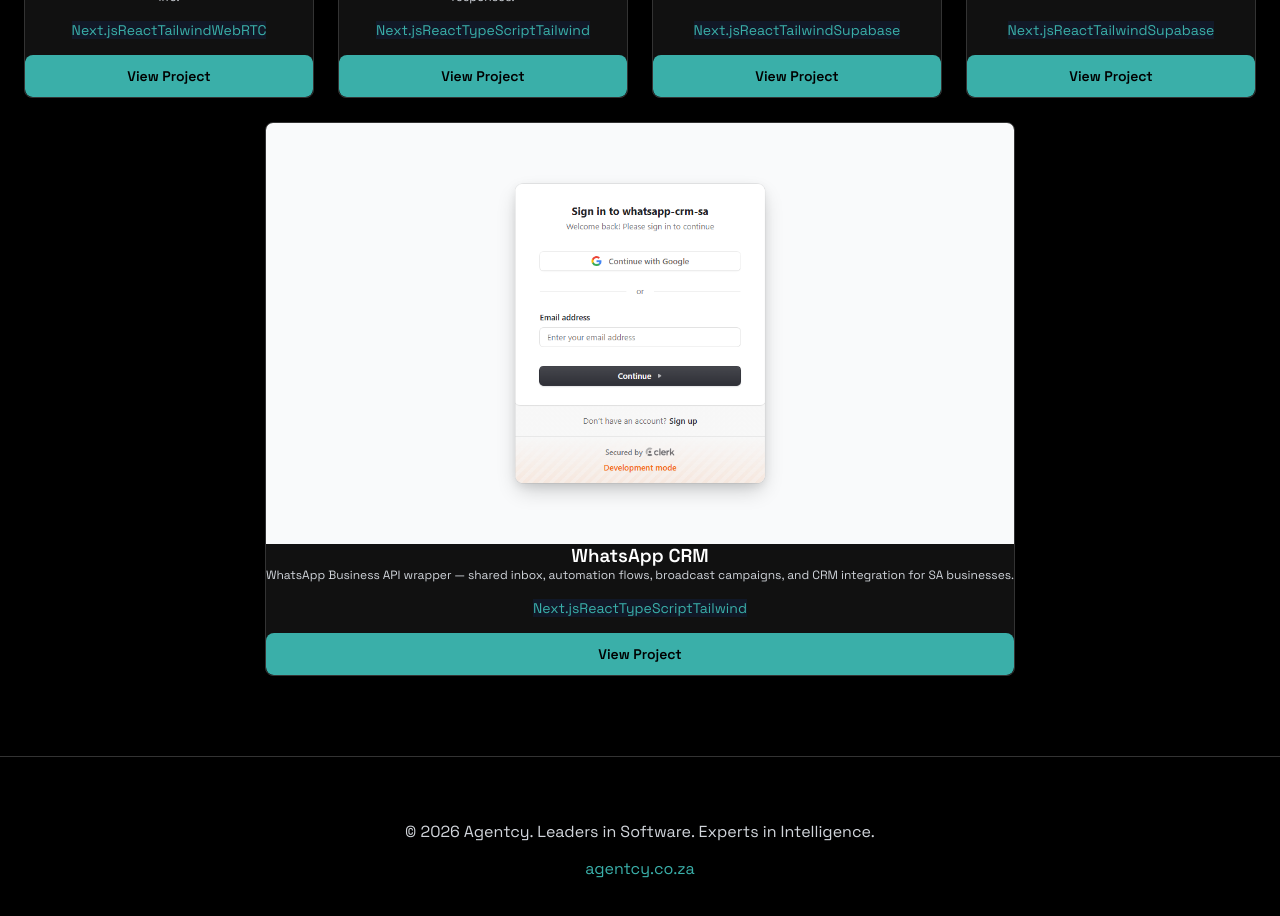
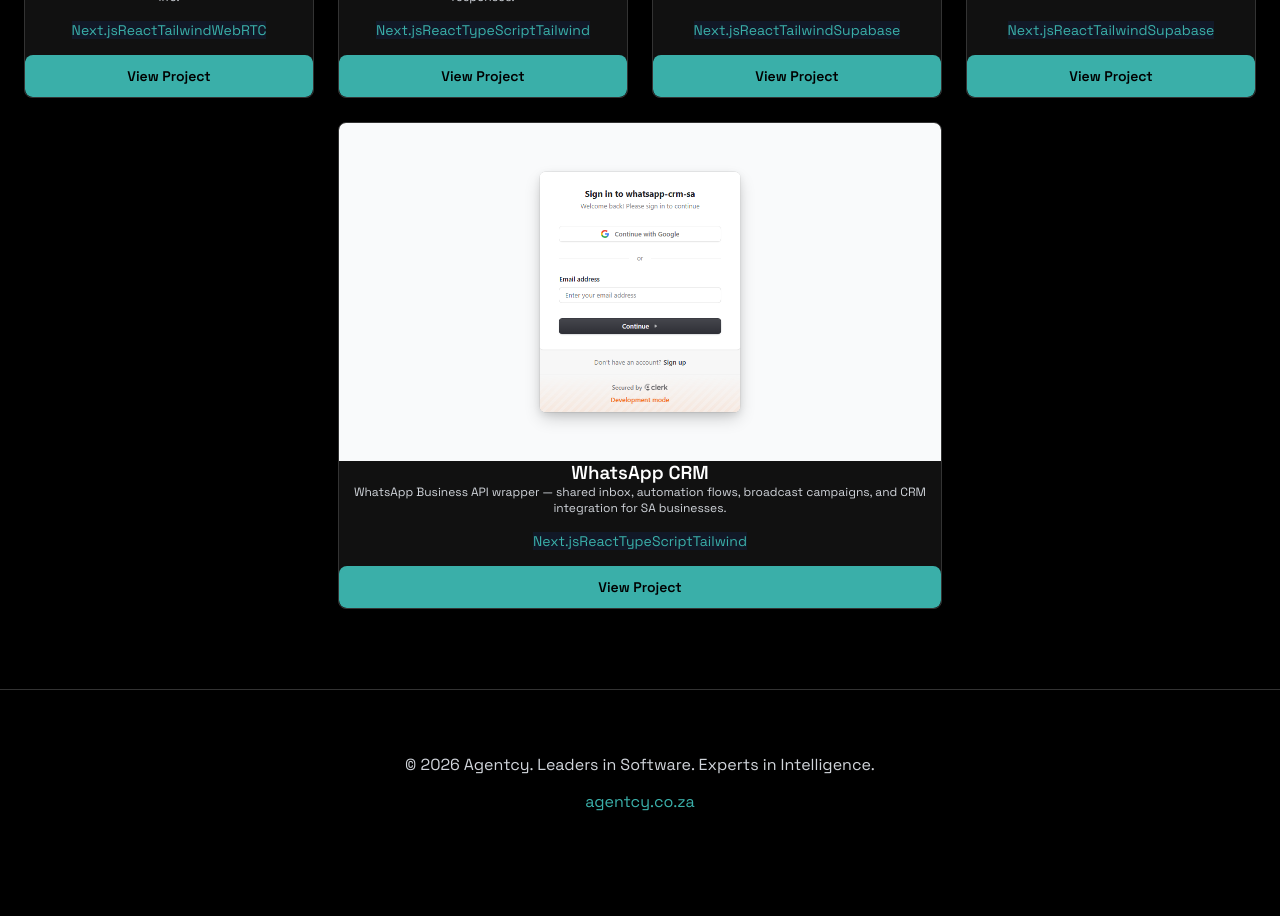
Before and after one commit to nathanfishhk-hue/Agentcy-portfolio-page, a React (Vite) app: page / in a window 1280 px wide. Shown: the part 2480-3396 px from the top of the page. After the commit the page ends 3356 px from the top, so only its background shows below. Built offline with nearby package versions, Linux system fonts and the light colour scheme.

Commit message:
fix: move col-start utilities to media query

```diff
--- a/src/styles/globals.css
+++ b/src/styles/globals.css
@@ -59,12 +59,8 @@ a {
 @media (min-width: 1024px) {
   .lg\:grid-cols-3 { grid-template-columns: repeat(3, 1fr) !important; }
   .lg\:grid-cols-4 { grid-template-columns: repeat(4, 1fr) !important; }
-}
-
-/* Center last row when incomplete */
-.grid-last-center:last-child {
-  grid-column: 1 / -1;
-  justify-self: center;
+  .lg\:col-start-2 { grid-column-start: 2 !important; }
+  .lg\:col-span-2 { grid-column-end: span 2 !important; }
 }
 
 /* Flex */
```
